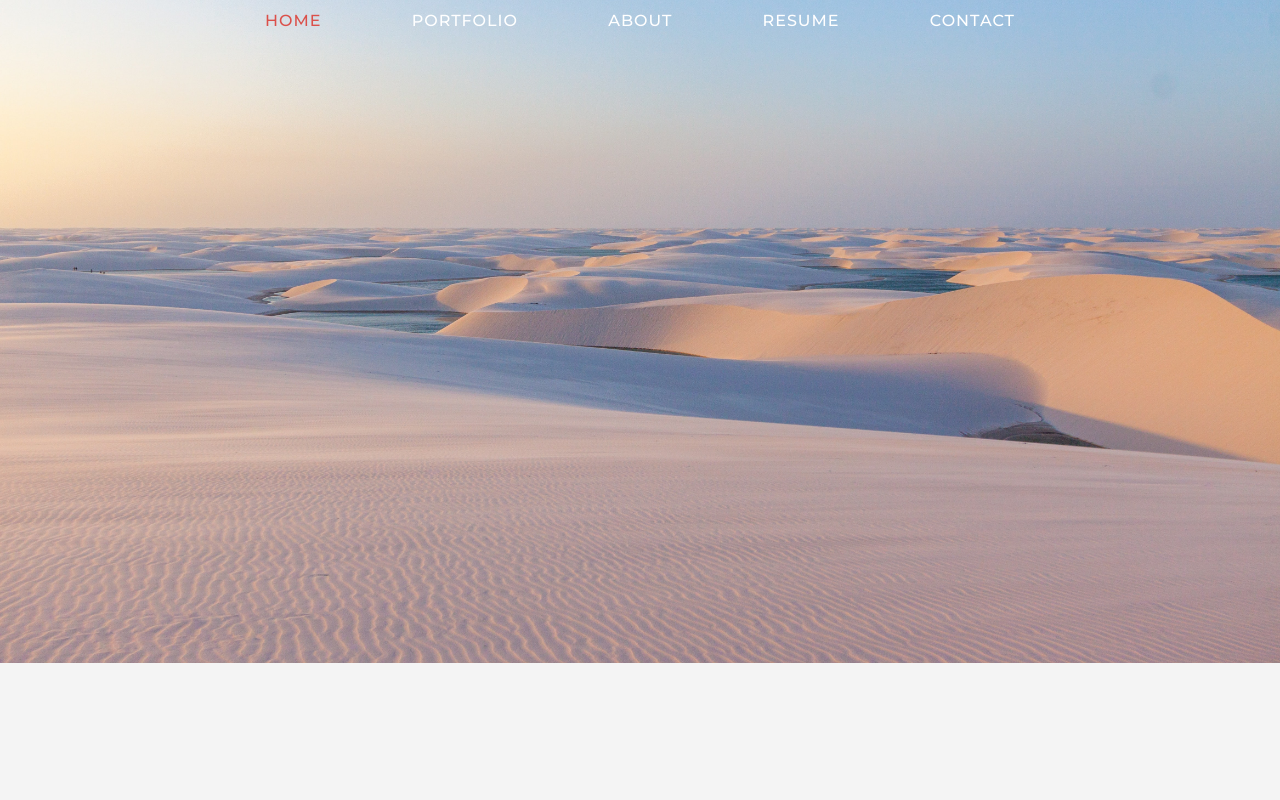
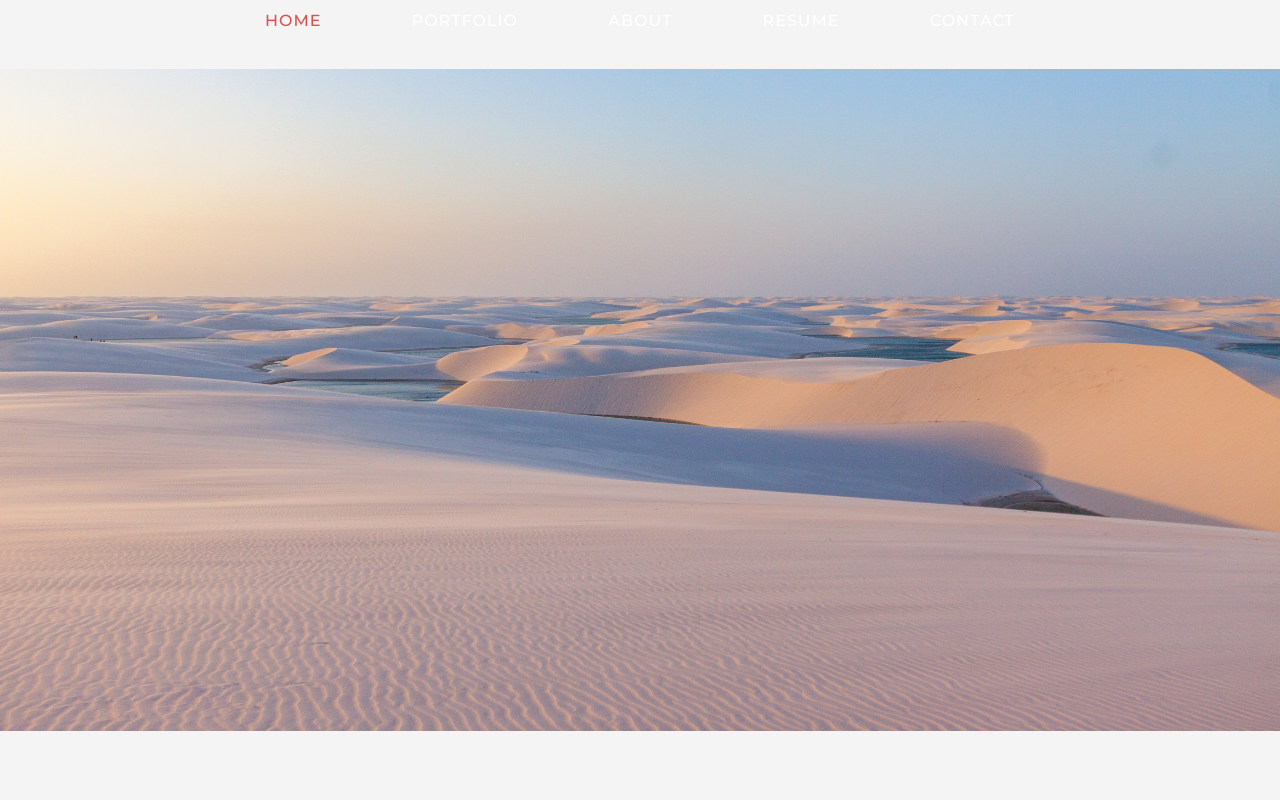
Before and after one commit to huntj0n/p_1.0.1, a React (Create React App) app: page / in a window 1280 px wide. Shown: the top 800 px of the page. Built offline with nearby package versions, Linux system fonts and the light colour scheme.

Commit message:
readjusted home__img scale

```diff
--- a/src/Components/Home.css
+++ b/src/Components/Home.css
@@ -38,11 +38,9 @@
     background-color: #424348;
 }
 .home__imageContainer > img {
-    width: 100%;
-    position: absolute;
-    top: 0;
-    left: 0;
-    display: block;
+    min-width:100%;
+    width:100%;
+    position:absolute;
     object-fit: contain;
 }
 
--- a/src/Components/Home.js
+++ b/src/Components/Home.js
@@ -18,7 +18,7 @@ function Home() {
     useEffect(() => {
         tl.to(homeContainer, 0, {css: { visibility: 'visible' }})
         .to(imageReveal, 1.4, { width: '0%', ease: Power2.easeInOut })
-        .from(image, 1.4, {scale: '1.4', ease: Power2.easeInOut, delay: -1.6})
+        .from(image, 1.4, { scale: '1.4', ease: Power2.easeInOut, delay: -1.6})
     })
 
     return (
```
